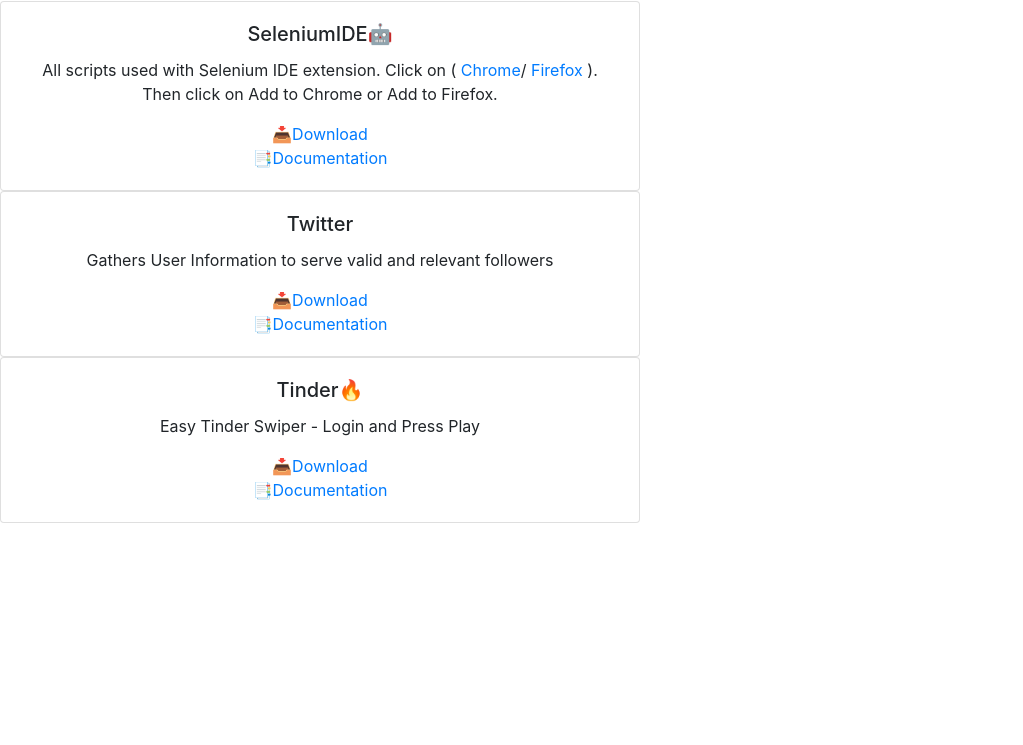
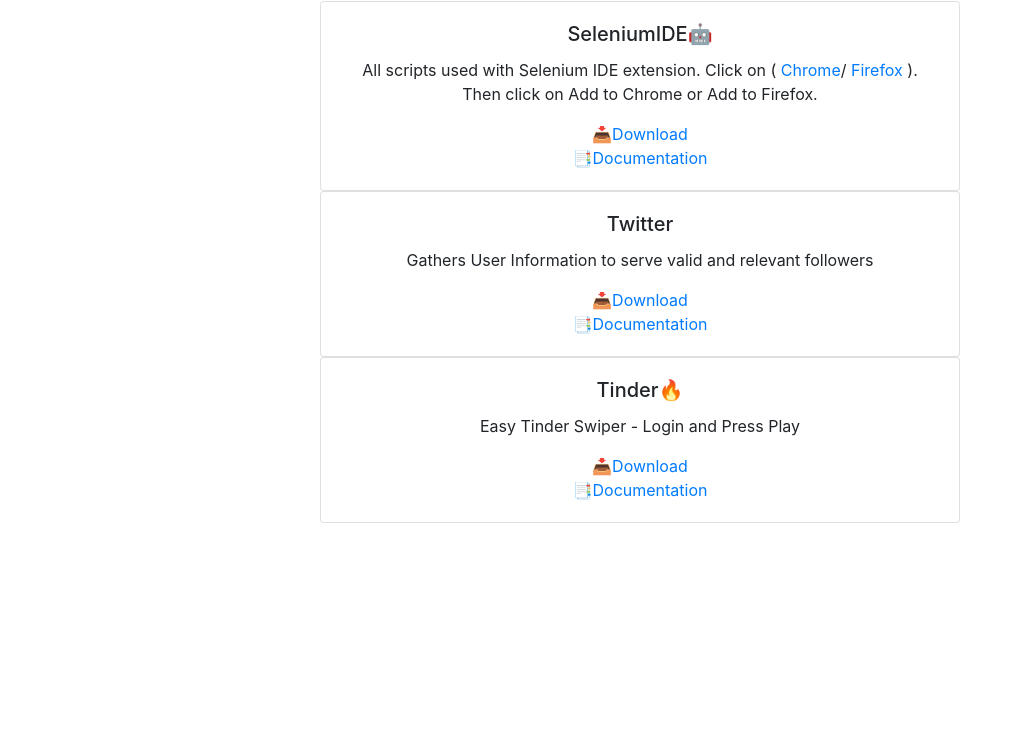
Before and after one commit to CharlesCreativeContent/twitterBot, a website: page public/home/index.html in a window 1280 px wide. Shown: the part 55-800 px from the top of the page, without its empty margins (0-1023 px from the left). Drawn offline with nearby package versions, Linux system fonts and the light colour scheme; no server answers; files whose address does not match are found by name.

Commit message:
Update style.css

```diff
--- a/public/home/style.css
+++ b/public/home/style.css
@@ -7,7 +7,7 @@
 
 .card{
 width: 75vw;
-  margin-right: 12vw;
+  margin-left: 12vw;
 }
 
 }
@@ -16,7 +16,7 @@
 
 .card{
 width: 50vw;
-  margin-right: 25vw;
+  margin-left: 25vw;
 }
 
 }
```
